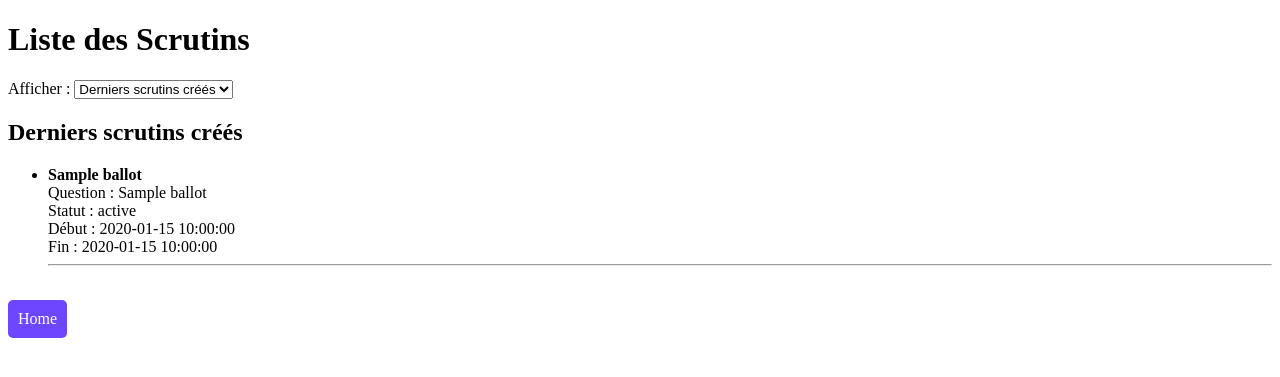
After one commit to fouuuadi/PyVote, a Flask app: page /ballot/view_ballots in a window 1280 px wide. The commit adds this page. Shown: the top 377 px of the page. Run offline with Flask 3, Linux system fonts and the light colour scheme; a database or web service that is not in the repository returns one stand-in record (values such as "Sample title").

Commit message:
fix: new route ballot, add view_ballots.html

```diff
--- a/api/routes/ballot.py
+++ b/api/routes/ballot.py
@@ -95,28 +95,48 @@ def create_ballot():
             return jsonify({'error': str(e)}), 500
 
 
-@ballot_bp.route('/latest_ballots', methods=['GET'])
-def latest_ballots():
+# @ballot_bp.route('/latest_ballots', methods=['GET'])
+# def latest_ballots():
+#     """
+#     Route pour récupérer les 10 derniers scrutins créés et les afficher sur une page.
+#     """
+#     latest_ballots = list(ballot_collection.find().sort("start_date", -1).limit(10))
+
+#     # Convertir les ObjectId en chaînes de caractères
+#     for ballot in latest_ballots:
+#         ballot["_id"] = str(ballot["_id"])
+
+#     # Passer les scrutins au template
+#     return render_template('home_scrutin.html', latest_ballots=latest_ballots)
+
+# @ballot_bp.route('/active_ballots', methods=['GET'])
+# def active_ballots():
+#     """
+#     Route pour récupérer les 10 derniers scrutins actifs et les afficher sur une page.
+#     """
+#     active_ballots = list(ballot_collection.find({"status": "Open"}).sort("start_date", -1).limit(10))
+
+#     # Convertir les ObjectId en chaînes de caractères
+#     for ballot in active_ballots:
+#         ballot["_id"] = str(ballot["_id"])
+
+#     # Passer les scrutins au template
+#     return render_template('home_scrutin.html', active_ballots=active_ballots)
+
+@ballot_bp.route('/view_ballots', methods=['GET'])
+def view_ballots():
     """
-    Route pour récupérer les 10 derniers scrutins créés.
+    Affiche les 10 derniers scrutins par défaut, avec un filtre pour voir les scrutins actifs.
     """
-    latest_ballots = list(ballot_collection.find().sort("start_date", -1).limit(10))
+    filter_type = request.args.get('filter', 'latest')  # Filtre par défaut : "latest"
 
-    # Nettoyer les données pour éviter de renvoyer l'ObjectId sous forme d'objet BSON
-    for ballot in latest_ballots:
-        ballot["_id"] = str(ballot["_id"])  # Convertir ObjectId en string
+    if filter_type == 'active':
+        ballots = list(ballot_collection.find({"status": "Open"}).sort("start_date", -1).limit(10))
+    else:  # Par défaut, on affiche les derniers scrutins créés
+        ballots = list(ballot_collection.find().sort("start_date", -1).limit(10))
 
-    return jsonify(latest_ballots)
+    # Convertir les ObjectId en chaînes de caractères
+    for ballot in ballots:
+        ballot["_id"] = str(ballot["_id"])
 
-@ballot_bp.route('/active_ballots', methods=['GET'])
-def active_ballots():
-    """
-    Route pour récupérer les 10 derniers scrutins actifs.
-    """
-    active_ballots = list(ballot_collection.find({"status": "active"}).sort("start_date", -1).limit(10))
-
-    # Nettoyer les données pour éviter de renvoyer l'ObjectId sous forme d'objet BSON
-    for ballot in active_ballots:
-        ballot["_id"] = str(ballot["_id"])  # Convertir ObjectId en string
-
-    return jsonify(active_ballots)
+    return render_template('view_ballots.html', ballots=ballots, filter_type=filter_type)
--- /dev/null
+++ b/templates/view_ballots.html
@@ -0,0 +1,40 @@
+<!DOCTYPE html>
+<html lang="en">
+<head>
+    <meta charset="UTF-8">
+    <meta name="viewport" content="width=device-width, initial-scale=1.0">
+    <title>Liste des Scrutins</title>
+</head>
+<body>
+    <h1>Liste des Scrutins</h1>
+
+    <!-- Formulaire de sélection pour le filtre -->
+    <form method="GET" action="{{ url_for('ballot.view_ballots') }}">
+        <label for="filter">Afficher :</label>
+        <select name="filter" id="filter" onchange="this.form.submit()">
+            <option value="latest" {% if filter_type == 'latest' %}selected{% endif %}>Derniers scrutins créés</option>
+            <option value="active" {% if filter_type == 'active' %}selected{% endif %}>Scrutins actifs</option>
+        </select>
+    </form>
+
+    <h2>{% if filter_type == 'latest' %}Derniers scrutins créés{% else %}Scrutins actifs{% endif %}</h2>
+
+    <!-- Liste des scrutins -->
+    <ul>
+        {% for ballot in ballots %}
+        <li>
+            <strong>{{ ballot.name_poll }}</strong><br>
+            Question : {{ ballot.poll_question }}<br>
+            Statut : {{ ballot.status }}<br>
+            Début : {{ ballot.start_date }}<br>
+            Fin : {{ ballot.end_date }}
+        </li>
+        <hr>
+        {% endfor %}
+    </ul>
+    <br>
+    <a href="{{ url_for('home') }}" style="padding: 10px; background-color: #6c47ff; color: white; text-decoration: none; border: none; border-radius: 5px; display: inline-block;">
+        Home
+    </a>
+</body>
+</html>
```
Also changed, not shown: templates/home.html (+6 -1 lines), templates/home_scrutin.html (deleted).
